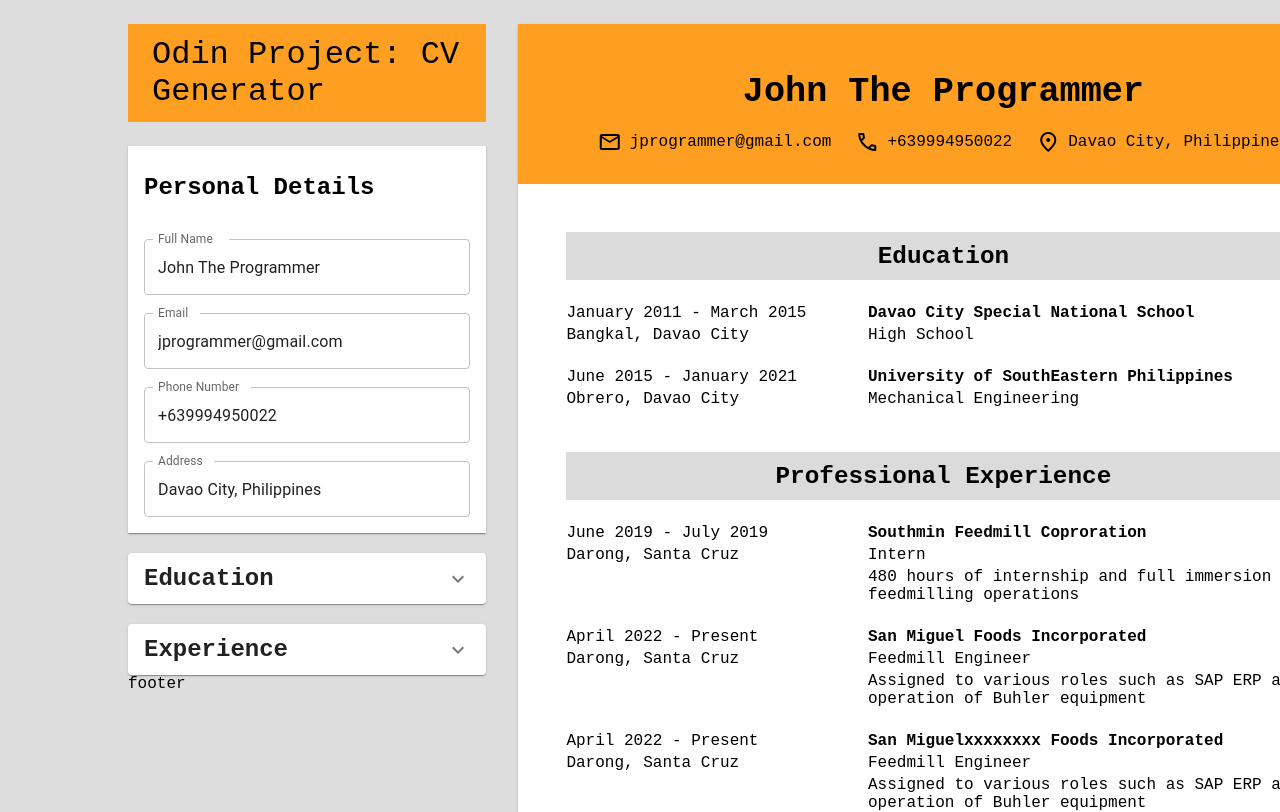
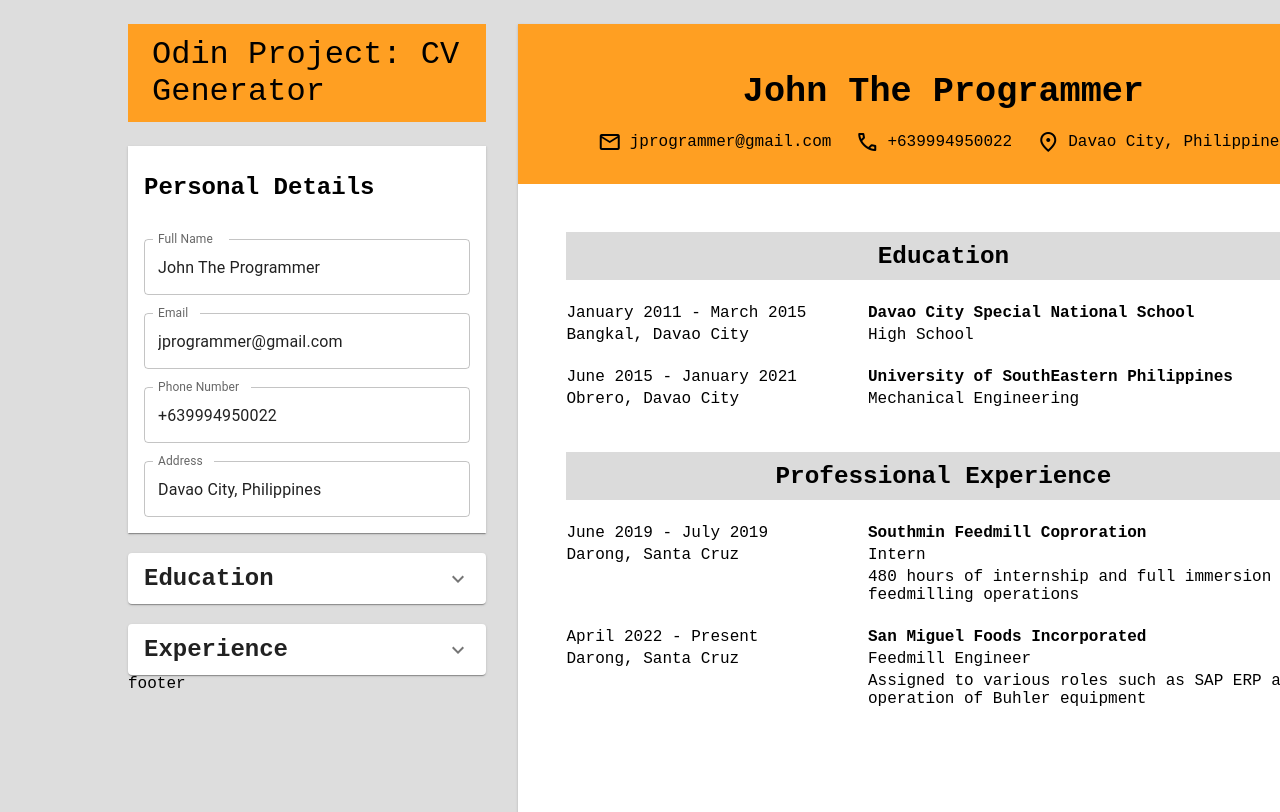
Before and after one commit to blueratdota/odin-cv-project, a React (Vite) app: page / in a window 1280 px wide. Shown: the top 812 px of the page. Built offline with nearby package versions, Linux system fonts and the light colour scheme.

Commit message:
fixed no show

```diff
--- a/src/components/common/CV-content.jsx
+++ b/src/components/common/CV-content.jsx
@@ -28,6 +28,7 @@ export default function CVContent({ education, experience }) {
             <div className="cv-experience">
                 <div className='cv-subheader'><h3>Professional Experience</h3></div>
                 {experience.map((entry, index) => {
+                    if (entry.showOnCV) {
                         return (
                             <div className="entry-container" key={index}>
                                 <div className="left-details">
@@ -42,6 +43,8 @@ export default function CVContent({ education, experience }) {
                             </div>
 
                         )
+                    }
+
                 })}
             </div>
         </div >
--- a/src/components/common/Entries.jsx
+++ b/src/components/common/Entries.jsx
@@ -27,7 +27,7 @@ export default function ListDividers({ data, updateData }) {
         updateData(data.map((entry) => {
 
             if (entry.name == entryData.name) {
-                console.log(entry.name);
+                console.log(entryData);
 
                 return { ...entry, showOnCV: !entryData.showOnCV }
             }
@@ -42,7 +42,7 @@ export default function ListDividers({ data, updateData }) {
 
                     return (
                         <>
-                            <ListItem key={index}  >
+                            <ListItem key={index} onClick={() => console.log(index)}  >
                                 <ListItemText primary={entry.name}></ListItemText>
                                 <div onClick={(e) => handleChangeIcon(entry)} >{
                                     entry.showOnCV ? <VisibilityIcon /> : <VisibilityOffIcon />}</div>
--- a/src/components/experience-info/experience-sample.js
+++ b/src/components/experience-info/experience-sample.js
@@ -18,12 +18,12 @@ const ExperienceSample = [
         showOnCV: true
     },
     {
-        name: 'San Miguelxxxxxxxx Foods Incorporated',
-        position: 'Feedmill Engineer',
-        startDate: 'April 2022',
-        endDate: 'Present',
-        location: 'Darong, Santa Cruz',
-        description: 'Assigned to various roles such as SAP ERP and operation of Buhler equipment',
+        name: 'Google',
+        position: 'Full Stack Dev',
+        startDate: 'April 2025',
+        endDate: 'Future',
+        location: 'Home',
+        description: 'REEEEEEEEEEEEEEEEEEE',
         showOnCV: false
     }
 ]
```
Also changed, not shown: src/components/common/CV-education.jsx (added, +29 -0 lines), 1 other file (tests, documents, lock files or other folders). Lines whose indentation alone changed are shown as unchanged.
